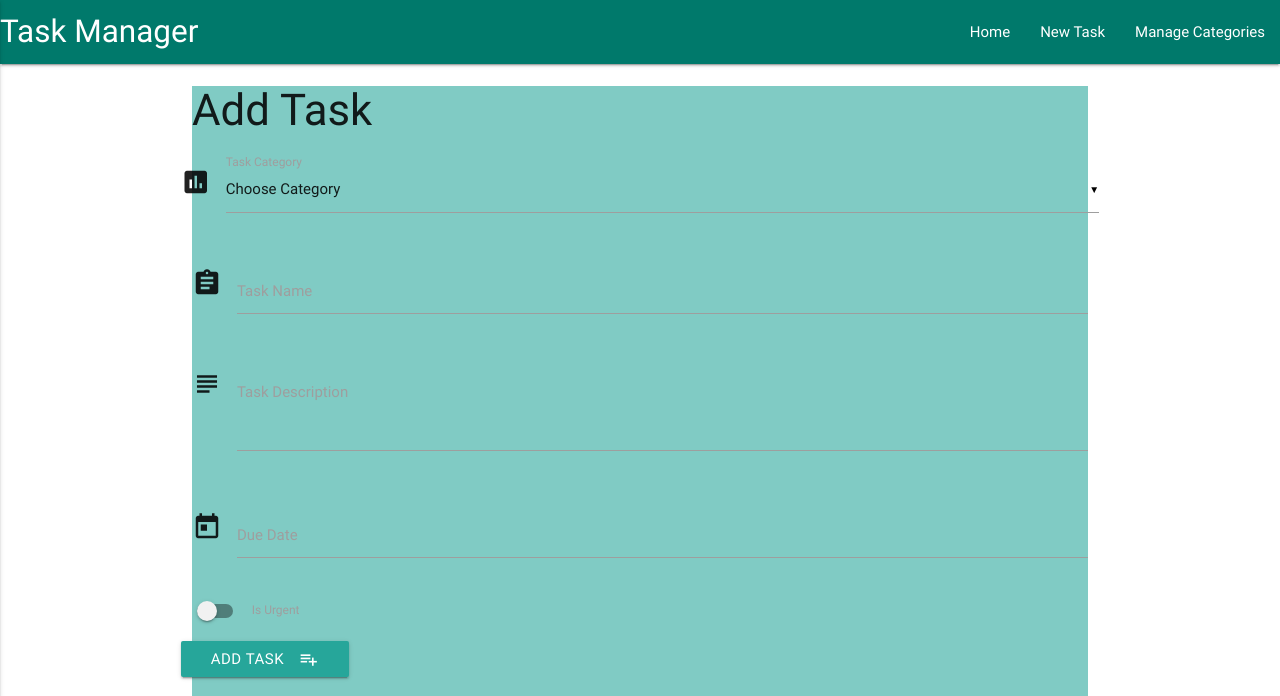
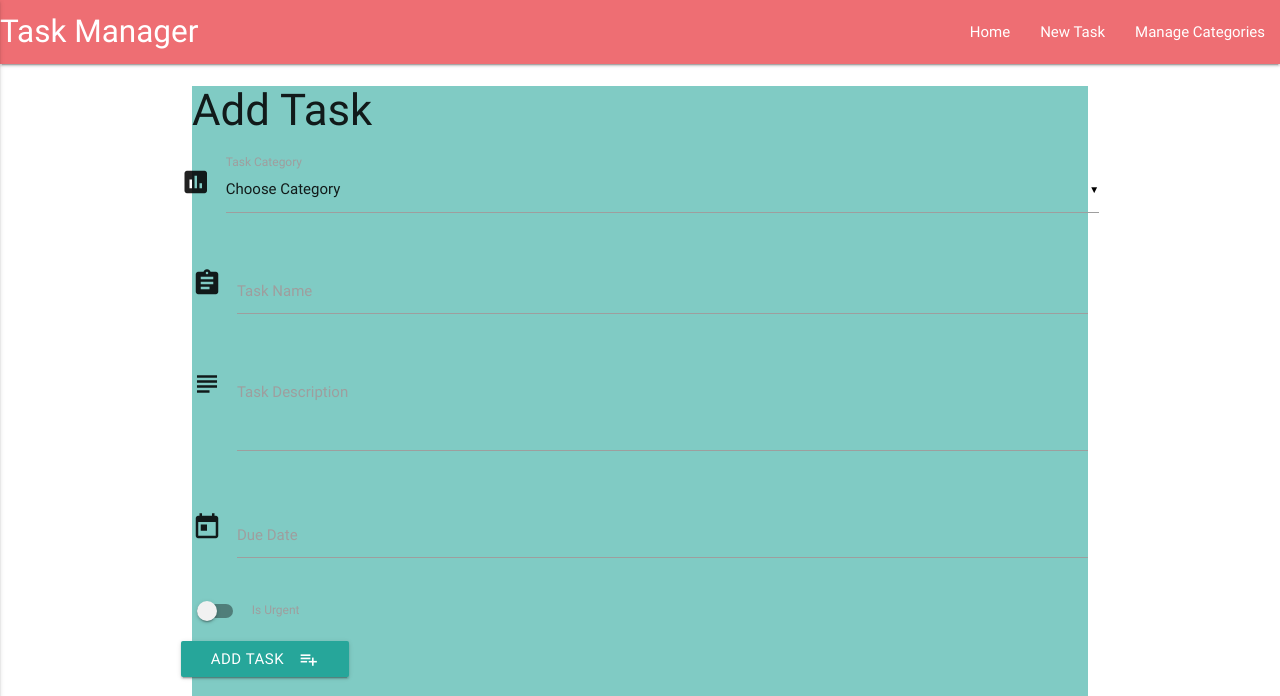
Before and after one commit to onadj/task-manager, a Flask app: page /add_task in a window 1280 px wide. Shown: the top 696 px of the page. Run offline with Flask 2, Linux system fonts and the light colour scheme; data that the repository does not hold is empty; some libraries are stand-ins or nearby versions.

Commit message:
push to heroku

```diff
--- a/templates/base.html
+++ b/templates/base.html
@@ -10,7 +10,7 @@
 <body>
     <header>
         <nav>
-            <div class="nav-wrapper #00796b teal darken-2">
+            <div class="nav-wrapper">
                 <a href="{{url_for('get_tasks')}}" class="brand-logo">Task Manager</a>
                 <a href="#" data-activates="mobile-demo" class="button-collapse"><i class="material-icons">menu</i></a>
                 <ul id="nav-mobile" class="right hide-on-med-and-down">
```
